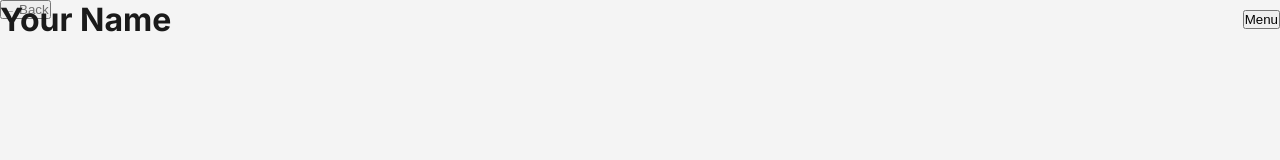
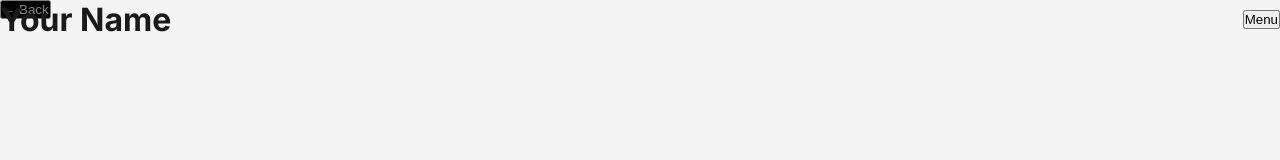
Before and after one commit to a-sakuoka/my-portfolio, a Next.js app: page /products/sales-pin in a window 1280 px wide. Shown: the top 160 px of the page. Built offline with nearby package versions, Linux system fonts and the light colour scheme.

Commit message:
fix: ensure edge runtime in product page

```diff
--- a/app/products/[id]/page.tsx
+++ b/app/products/[id]/page.tsx
@@ -13,9 +13,11 @@ interface ProductPageProps {
   params: Promise<{ id: string }>;
 }
 
+// ↓↓↓ この1行がCloudflare Pagesでの動作に必須です ↓↓↓
 export const runtime = "edge";
 
 export default function ProductPage({ params }: ProductPageProps) {
+  // Next.js 15以降の非同期paramsの取得方法
   const { id } = use(params);
   const router = useRouter();
   const product = getProductById(id);
@@ -43,7 +45,7 @@ export default function ProductPage({ params }: ProductPageProps) {
         animate={{ opacity: 1 }}
         transition={{ delay: 0.2 }}
         onClick={() => router.back()}
-        className="fixed top-24 left-8 md:left-16 z-40 text-[#1a1a1a]/60 hover:text-[#1a1a1a] transition-colors text-sm md:text-base"
+        className="fixed top-24 left-8 md:left-16 z-40 text-[#1a1a1a]/60 hover:text-[#1a1a1a] transition-colors text-sm md:text-base mix-blend-difference text-white"
       >
         ← Back
       </motion.button>
@@ -93,7 +95,7 @@ export default function ProductPage({ params }: ProductPageProps) {
       </section>
 
       {/* Main Content */}
-      <section className="relative">
+      <section className="relative bg-[#f4f4f4]">
         <div className="max-w-7xl mx-auto px-8 md:px-16 lg:px-24 py-16 md:py-24">
           <div className="grid grid-cols-1 lg:grid-cols-12 gap-8 md:gap-16">
             {/* Content Area */}
```
